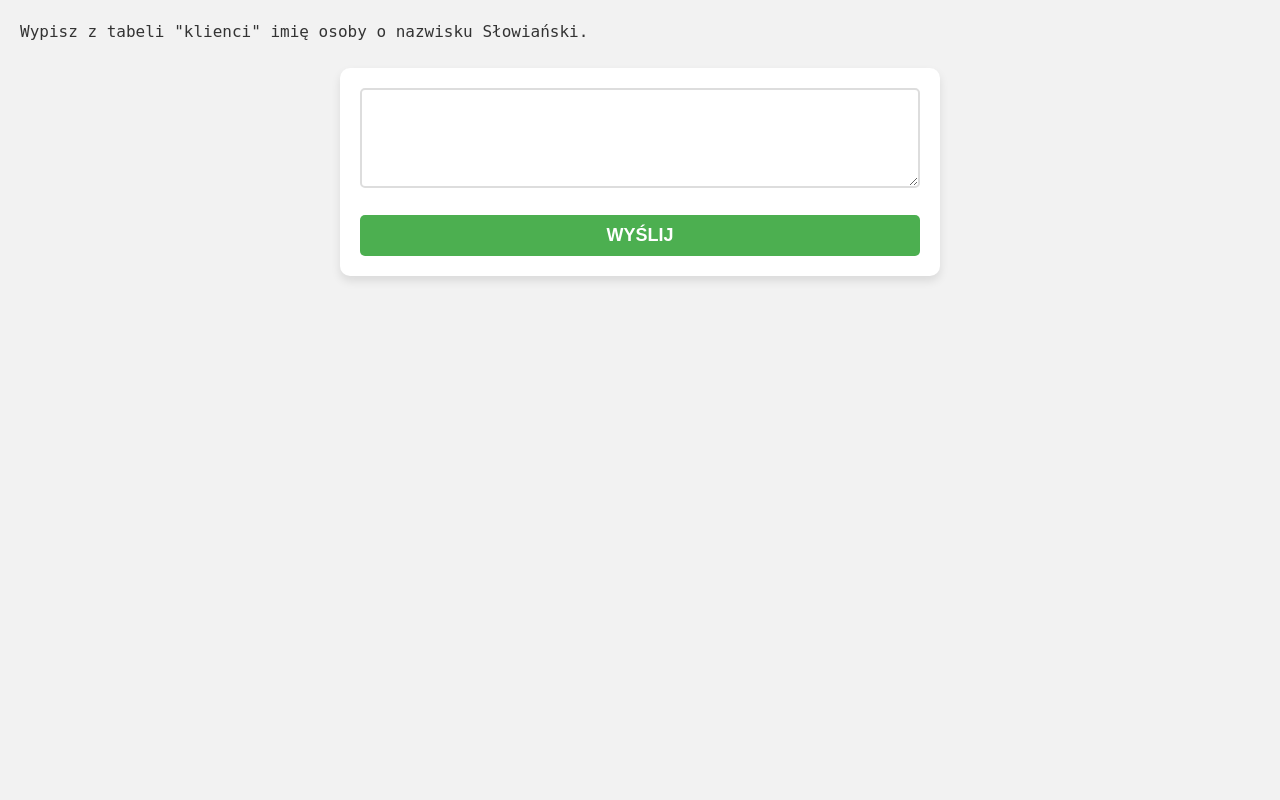
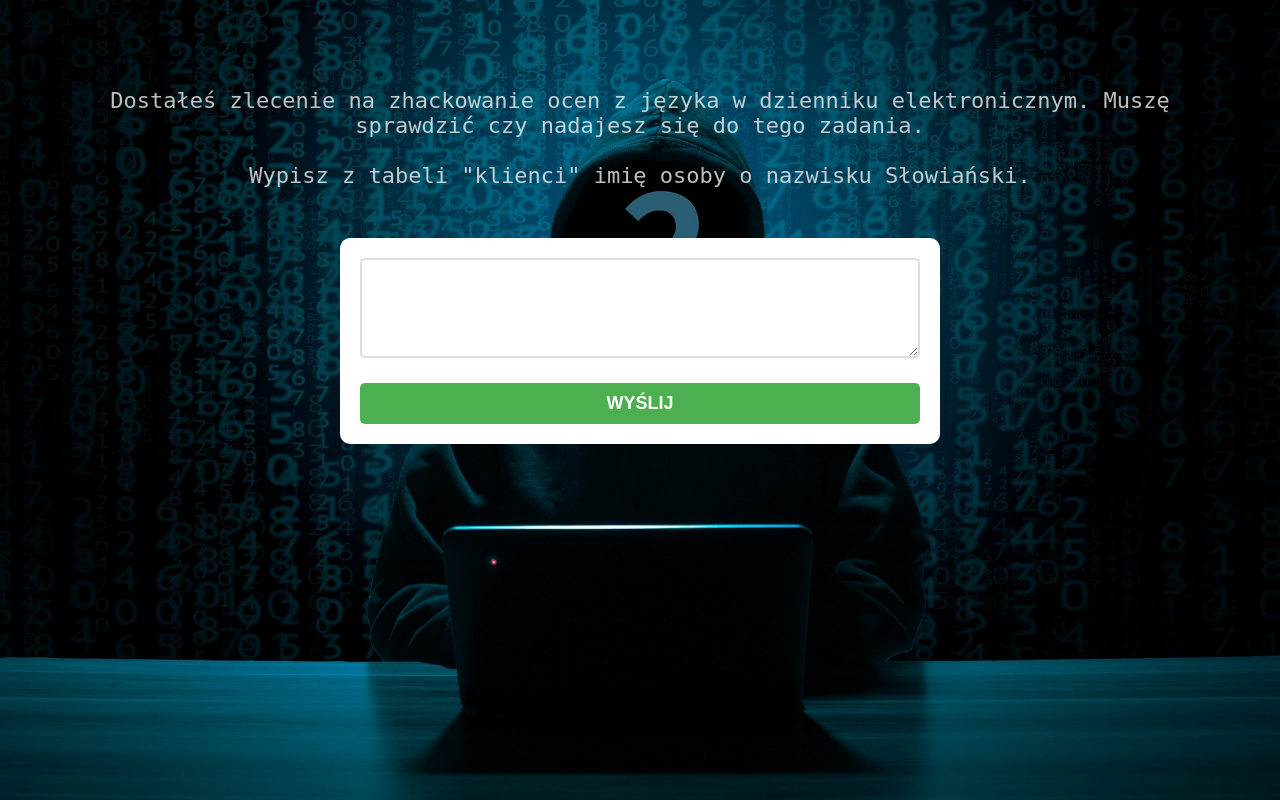
Before and after one commit to ZSET-Leszno/cukiernia, a PHP site: page /misja1.php in a window 1280 px wide. Run offline with PHP 8.4, Linux system fonts and the light colour scheme.

Commit message:
animacje, początkowa faza stylowania misji :)

```diff
--- a/misja1.php
+++ b/misja1.php
@@ -13,7 +13,14 @@
     <link rel="stylesheet" href="misje.css">
 </head>
 <body>
-    Wypisz z tabeli "klienci" imię osoby o nazwisku Słowiański.<br><br>
+    <div class="fade-in">
+        Dostałeś zlecenie na zhackowanie ocen z języka w dzienniku elektronicznym. Muszę
+        sprawdzić czy nadajesz się do tego zadania.
+    </div><br>
+    <div class="fade-in2">
+        Wypisz z tabeli "klienci" imię osoby o nazwisku Słowiański.
+    </div><br><br>
+
     <form action="misja1.php" method="post">
         <textarea name="quest" required></textarea><br>
         <input type="submit" value="Wyślij">
--- a/misja2.php
+++ b/misja2.php
@@ -42,7 +42,7 @@ Policz średnią wypłaty pracowników z tabeli "pracownicy" o nazwisku zaczynaj
             } else {
                 $qst = mysqli_fetch_array($zapytanie);
                 sprobuj($qst[0]);
-                echo 'Udało ci się! Przeszedłeś tę przeszkodę. Możesz przejść do następnego zadania.<br><br>';
+                echo '<br>Udało ci się! Przeszedłeś tę przeszkodę. Możesz przejść do następnego zadania.<br><br>';
                 $_SESSION['next'] = 2;
                 $_SESSION['cookieval'] = 2;
                 echo '<a href="cookies.php">Dalej</a>';
@@ -50,7 +50,7 @@ Policz średnią wypłaty pracowników z tabeli "pracownicy" o nazwisku zaczynaj
         }
     }
     catch (Exception $error) {
-        echo 'Wystąpił błąd, spróbuj ponownie';
+        echo '<br>Wystąpił błąd, spróbuj ponownie';
     }
 
     mysqli_close($conn);
--- a/misje.css
+++ b/misje.css
@@ -6,12 +6,17 @@
   }
 
   body {
+    height: calc(100vh - 8em);
+    padding: 4em;
+    color: rgba(255,255,255,.75);
     font-family: 'Anonymous Pro', monospace;
-    font-size: 16px;
-    line-height: 1.5;
-    background-color: #f2f2f2;
-    color: #333;
-    padding: 20px;
+    text-align: center;
+    background-image: url(bg.jpg);
+    background-position: center center;
+    background-repeat: no-repeat;
+    background-attachment: fixed;
+    background-size: cover;
+    font-size: 22px;
   }
 
   h1 {
@@ -74,3 +79,25 @@
   a:hover {
     color: #3e8e41;
   }
+
+  /* Animacje */
+  .fade-in {
+    opacity: 0;
+    animation: fadeIn 1s ease-in forwards;
+    animation-delay: 0.5s;
+}
+
+.fade-in2 {
+    opacity: 0;
+    animation: fadeIn 1s ease-in forwards;
+    animation-delay: 1.5s;
+}
+
+@keyframes fadeIn {
+    from {
+        opacity: 0;
+    }
+    to {
+        opacity: 1;
+    }
+}
```
